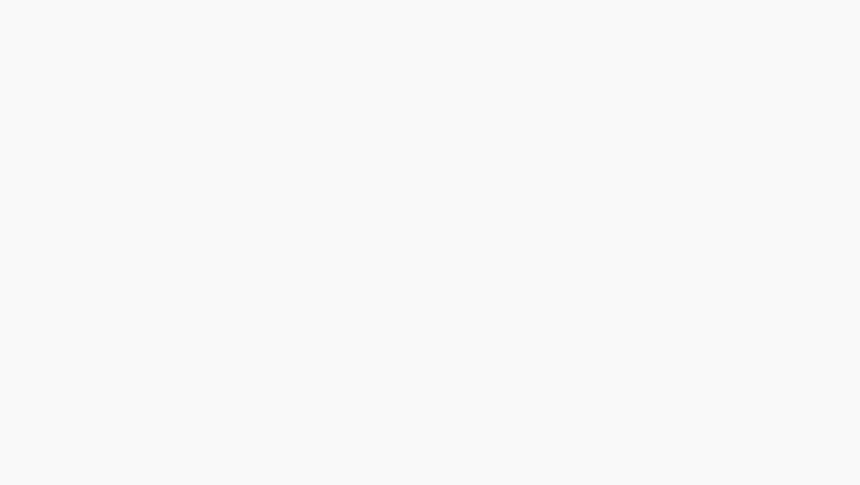
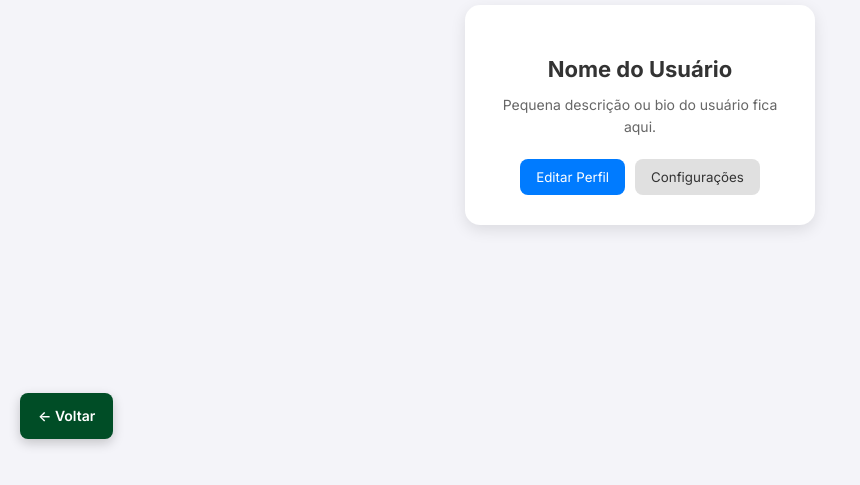
Before and after one commit to MatheusEnSR/FreelaWay, a React (Vite) app in the folder frontend/: page /perfil in a window 1280 px wide. Before the commit this address had no page. Shown: the part 285-770 px from the top of the page, without its empty margins (0-860 px from the left). Built offline with nearby package versions, Linux system fonts and the light colour scheme.

Commit message:
Criação do perfil e edição da barra lateral

```diff
--- a/frontend/src/App.jsx
+++ b/frontend/src/App.jsx
@@ -6,6 +6,7 @@ import { BrowserRouter as Router, Routes, Route } from 'react-router-dom';
 // Páginas
 import Home from './Pages/Home/home.jsx';
 import Login from './Pages/Login/login.jsx';
+import Perfil from './Pages/Perfil/perfil.jsx';
 import Inicio from './Pages/Inicio/inicio.jsx';
 import CardPage from './Pages/CardPage/cardpage.jsx';
 import CadastroAplicante from './Pages/Cadastro/cadaplicante.jsx';
@@ -25,6 +26,7 @@ function App() {
             <Route path="/vagas" element={<Home />} />
             <Route path="/login" element={<Login />} />
             <Route path="/card" element={<CardPage />} />
+            <Route path="/perfil" element={<Perfil />} />
             <Route path="/cadastroc" element={<CadastroContratante />} />
             <Route path="/cadastroa" element={<CadastroAplicante />} />
             <Route path="/empregador/dashboard" element={<CentralDoEmpregador />} />
--- a/frontend/src/Components/NavBar/navbar.jsx
+++ b/frontend/src/Components/NavBar/navbar.jsx
@@ -4,7 +4,10 @@ import Logo from '../../Assets/Logo/Logo.png';
 import { Link, useLocation } from "react-router-dom";
 
 // Ícones do react
-import { VscAccount, VscClose, VscChevronDown, VscMenu } from "react-icons/vsc";
+import { VscAccount, VscClose, VscChevronDown, VscMenu  } from "react-icons/vsc";
+import { TfiBag } from "react-icons/tfi";
+import { TfiIdBadge } from "react-icons/tfi";
+import { SlUser } from "react-icons/sl";
 
 function NavBar() {
   const [sidebarOpen, setSidebarOpen] = useState(false);
@@ -93,10 +96,13 @@ function NavBar() {
             <Link to="/login"><VscAccount /> Login</Link>
           </li>
           <li>
-            <Link to="/vagas">Vagas</Link>
+            <Link to="/perfil"><SlUser />Perfil</Link>
           </li>
           <li>
-            <Link to="/">Central do Contratante</Link>
+            <Link to="/vagas"><TfiBag />Vagas</Link>
+          </li>
+          <li>
+            <Link to="/login"><TfiIdBadge />Central do Contratante</Link>
           </li>
         </ul>
       </div>
--- a/frontend/src/Pages/CardPage/cardpage.css
+++ b/frontend/src/Pages/CardPage/cardpage.css
@@ -126,8 +126,9 @@
 /* Botão voltar fixo no canto inferior esquerdo */
 .btn-voltar {
   position: fixed;
-  bottom: 20px;
+  bottom: 76px;
   left: 20px;
+  background-color: #004d26;
   color: #fff;
   padding: 12px 18px;
   border-radius: 8px;
--- a/frontend/src/Pages/CardPage/cardpage.jsx
+++ b/frontend/src/Pages/CardPage/cardpage.jsx
@@ -26,7 +26,7 @@ function CardPage() {
 
           <div className="project-description">
             {vaga?.breve && <p><strong>Resumo:</strong> {vaga.breve}</p>}
-            {vaga?.detalhada && <p><strong>Descrição detalhada:</strong> {vaga.detalhada}</p>}
+            {vaga?.detalhada && <p><strong>Descrição:</strong> {vaga.detalhada}</p>}
         <button className="btn-card">Candidatar-se</button>
 
           </div>
--- a/frontend/src/Pages/Home/home.jsx
+++ b/frontend/src/Pages/Home/home.jsx
@@ -20,8 +20,7 @@ function Home() {
         <section className="hero-section">
         <h1>Vagas</h1>
         <p>
-          Conectando profissionais e oportunidades que impulsionam um futuro
-          mais verde e consciente.
+          Conectando profissionais comprometidos com o futuro.
         </p>
 
         {/* Barra de pesquisa adicionada na hero section */}
--- /dev/null
+++ b/frontend/src/Pages/Perfil/perfil.css
@@ -0,0 +1,91 @@
+/* Container geral */
+.perfil-container {
+  display: flex;
+  justify-content: center;
+  align-items: center;
+  min-height: 100vh;
+  background: #f4f4f9;
+  padding: 20px;
+}
+
+/* Card */
+.perfil-card {
+  background: #fff;
+  border-radius: 15px;
+  padding: 30px;
+  max-width: 350px;
+  width: 100%;
+  text-align: center;
+  box-shadow: 0px 5px 15px rgba(0, 0, 0, 0.1);
+  position: relative;
+}
+
+/* Botão de voltar */
+.voltar {
+  position: absolute;
+  top: 15px;
+  left: 15px;
+}
+
+.btn-voltar {
+  text-decoration: none;
+  color: #007bff;
+  font-size: 14px;
+  font-weight: bold;
+  transition: color 0.3s;
+}
+
+.btn-voltar:hover {
+  color: #0056b3;
+}
+
+/* Nome */
+.perfil-nome {
+  font-size: 22px;
+  margin-top: 20px;
+  margin-bottom: 10px;
+  font-weight: bold;
+  color: #333;
+}
+
+/* Bio */
+.perfil-bio {
+  font-size: 14px;
+  color: #666;
+  margin-bottom: 20px;
+}
+
+/* Botões */
+.perfil-botoes {
+  display: flex;
+  justify-content: center;
+  gap: 10px;
+}
+
+.btn-principal {
+  background: #007bff;
+  color: white;
+  border: none;
+  padding: 10px 16px;
+  border-radius: 8px;
+  cursor: pointer;
+  transition: background 0.3s;
+}
+
+.btn-principal:hover {
+  background: #0056b3;
+}
+
+.btn-secundario {
+  background: #e0e0e0;
+  color: #333;
+  border: none;
+  padding: 10px 16px;
+  border-radius: 8px;
+  cursor: pointer;
+  transition: background 0.3s;
+}
+
+.btn-secundario:hover {
+  background: #c7c7c7;
+}
--- /dev/null
+++ b/frontend/src/Pages/Perfil/perfil.jsx
@@ -0,0 +1,33 @@
+import React from "react";
+import { Link } from "react-router-dom"; // Import do Link
+import "./perfil.css";
+
+function Perfil() {
+  return (
+    <div className="perfil-container">
+      <div className="perfil-card">
+
+        {/* Botão de Voltar */}
+        <div className="voltar">
+          <Link to="/" className="btn-voltar">← Voltar</Link>
+        </div>
+
+        {/* Nome */}
+        <h1 className="perfil-nome">Nome do Usuário</h1>
+
+        {/* Bio */}
+        <p className="perfil-bio">
+          Pequena descrição ou bio do usuário fica aqui.
+        </p>
+
+        {/* Botões */}
+        <div className="perfil-botoes">
+          <button className="btn-principal">Editar Perfil</button>
+          <button className="btn-secundario">Configurações</button>
+        </div>
+      </div>
+    </div>
+  );
+}
+
+export default Perfil;
```
